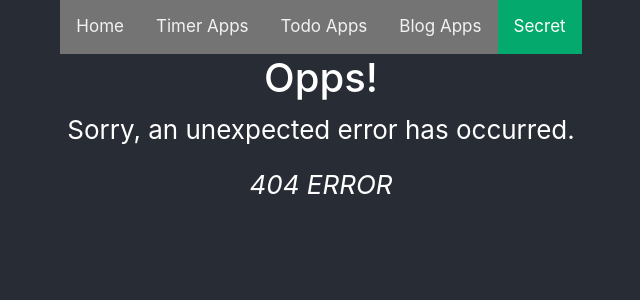
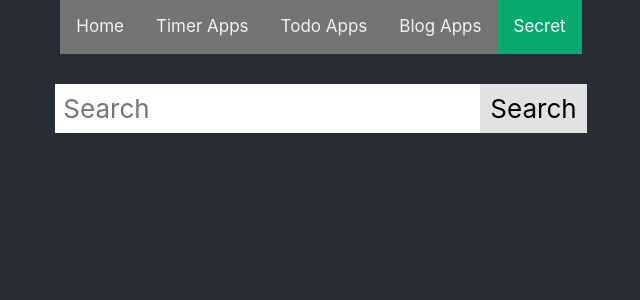
Before and after one commit to thanhvinh73/basic-reactjs-hook, a React (Create React App) app: page /secret in a window 1280 px wide. Before the commit this address had no page. Shown: the top 300 px of the page, without its empty margins (319-959 px from the left). Built offline with nearby package versions, Linux system fonts and the light colour scheme.

Commit message:
Youtube Search API

```diff
--- a/src/App.js
+++ b/src/App.js
@@ -8,6 +8,7 @@ import ErrorPage from "./views/ErrorPage";
 import Blog from "./views/Blog";
 import BlogDetail from "./views/BlogDetail";
 import AddNewBlog from "./views/AddNewBlog";
+import Secret from "./views/Secret";
 
 //~~class
 const App = () => {
@@ -38,6 +39,7 @@ const App = () => {
             <Route path="/blog" element={<Blog />} />
             <Route path="/blog/:id" element={<BlogDetail />} />
             <Route path="/add-new-blog" element={<AddNewBlog />} />
+            <Route path="/secret" element={<Secret />} />
             <Route path="*" element={<ErrorPage />} />
           </Routes>
         </header>
--- a/src/views/Blog.scss
+++ b/src/views/Blog.scss
@@ -91,3 +91,48 @@
     border: 2px solid red;
   }
 }
+
+.youtube-search-container {
+  width: 100%;
+  margin-top: 30px;
+  input {
+    outline: none;
+    min-width: 370px;
+    padding: 5px 8px;
+    border: none;
+  }
+  button {
+    border: none;
+    padding: 5px 10px;
+    outline: none;
+    background-color: #e2e2e2;
+  }
+  .yt-result {
+    display: flex;
+    width: 100%;
+    margin-top: 20px;
+    padding: 0 100px;
+    .left {
+      width: 40%;
+      padding: 0 10px;
+      .iframe-yt {
+        width: 100%;
+        height: 270px;
+      }
+    }
+    .right {
+      width: 60%;
+      font-size: 14px;
+      text-align: left;
+      padding: 5px;
+      display: flex;
+      flex-direction: column;
+      gap: 20px;
+
+      .title {
+        font-weight: 600;
+        font-size: 18px;
+      }
+    }
+  }
+}
--- a/src/views/ErrorPage.js
+++ b/src/views/ErrorPage.js
@@ -1,4 +1,9 @@
+import { Button } from "react-bootstrap";
+import { useNavigate } from "react-router-dom";
+
 const ErrorPage = () => {
+  const navigate = useNavigate();
+
   return (
     <>
       <div id="error-page">
@@ -7,6 +12,15 @@ const ErrorPage = () => {
         <p>
           <i>404 ERROR</i>
         </p>
+        <Button
+          variant="primary"
+          type="button"
+          onClick={() => {
+            navigate("/");
+          }}
+        >
+          Go to Home Page
+        </Button>
       </div>
     </>
   );
--- /dev/null
+++ b/src/views/Secret.js
@@ -0,0 +1,104 @@
+import { useState } from "react";
+import "./Blog.scss";
+import { useEffect } from "react";
+import moment from "moment/moment";
+import axios from "axios";
+
+const Secret = () => {
+  const [videos, setVideos] = useState([]);
+  const [query, setQuery] = useState("");
+
+  useEffect(() => {}, []);
+
+  const handleSearchYT = async () => {
+    try {
+      let res = await axios({
+        method: "GET",
+        url: "https://www.googleapis.com/youtube/v3/search",
+        params: {
+          part: "snippet",
+          maxResults: "20",
+          key: "AIzaSyBDojgXilbBT3_wAi9b1dODHLW9KfLaTUs",
+          type: "video",
+          q: query,
+        },
+      });
+
+      if (res && res.data && res.data.items) {
+        let raw = res.data.items;
+        let result = [];
+        if (raw && raw.length > 0) {
+          raw.map((item) => {
+            let object = {
+              id: item.id.videoId,
+              title: item.snippet.title,
+              createdAt: item.snippet.publishedAt,
+              description: item.snippet.description,
+              author: item.snippet.channelTitle,
+            };
+
+            result.push(object);
+          });
+        }
+        setVideos(result);
+      }
+      console.log(">>> Check res: ", res);
+    } catch (e) {
+      console.log(e);
+    }
+  };
+  return (
+    <>
+      <div className="youtube-search-container">
+        <div className="yt-search">
+          <input
+            type="text"
+            placeholder="Search"
+            value={query}
+            onChange={(e) => {
+              setQuery(e.target.value);
+            }}
+          />
+          <button
+            type="button"
+            onClick={() => {
+              handleSearchYT();
+            }}
+          >
+            Search
+          </button>
+        </div>
+
+        {videos &&
+          videos.length > 0 &&
+          videos.map((item) => {
+            return (
+              <div className="yt-result" key={item.id}>
+                <div className="left">
+                  <iframe
+                    className="iframe-yt"
+                    src={`https://www.youtube.com/embed/${item.id}`}
+                    title={item.title}
+                    frameBorder="0"
+                    allow="accelerometer; autoplay; clipboard-write; encrypted-media; gyroscope; picture-in-picture; web-share"
+                    allowFullScreen
+                  ></iframe>
+                </div>
+                <div className="right">
+                  <div className="title">{item.title}</div>
+                  <div className="created-at">
+                    Created At:{" "}
+                    {moment(item.createdAt).format("YYYY-MM-DD HH:mm:ss")}
+                  </div>
+                  <div className="author">Author: {item.author}</div>
+                  <div className="description">{item.description}</div>
+                </div>
+              </div>
+            );
+          })}
+      </div>
+    </>
+  );
+};
+
+export default Secret;
```
